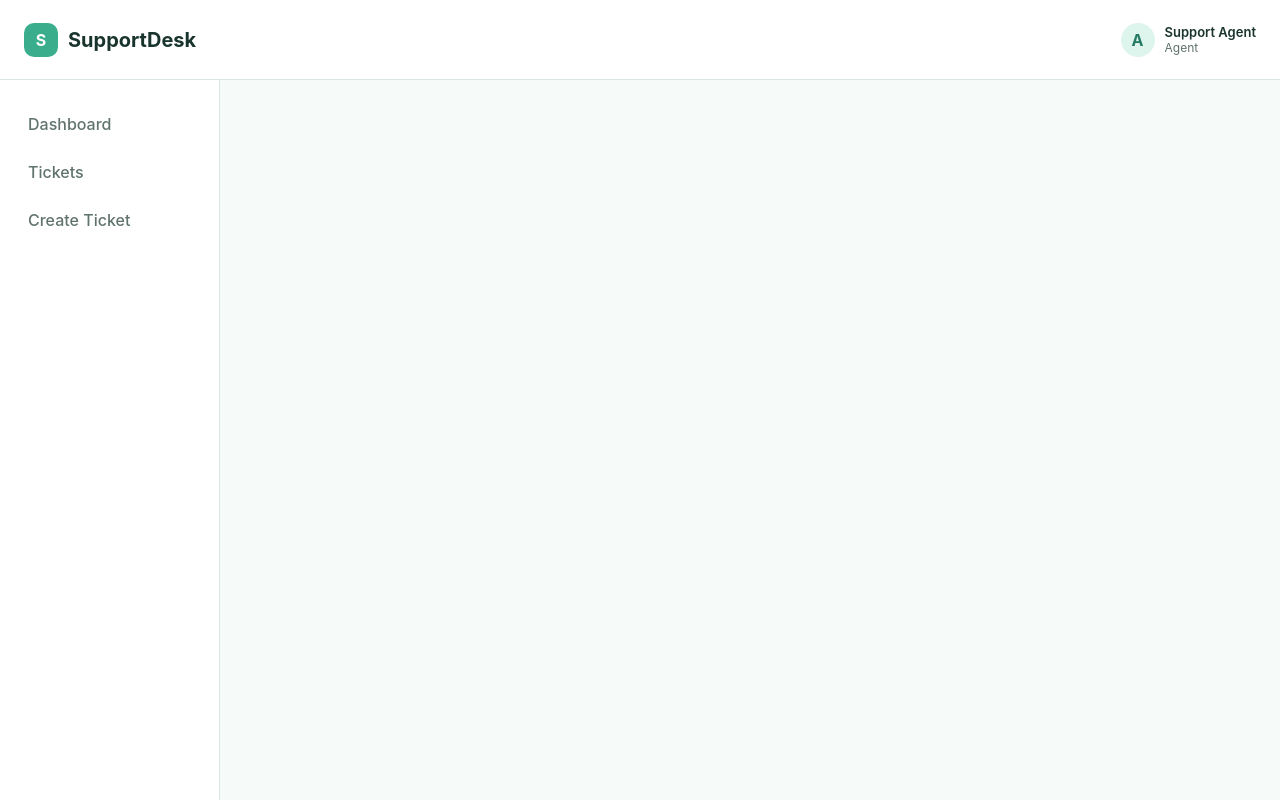
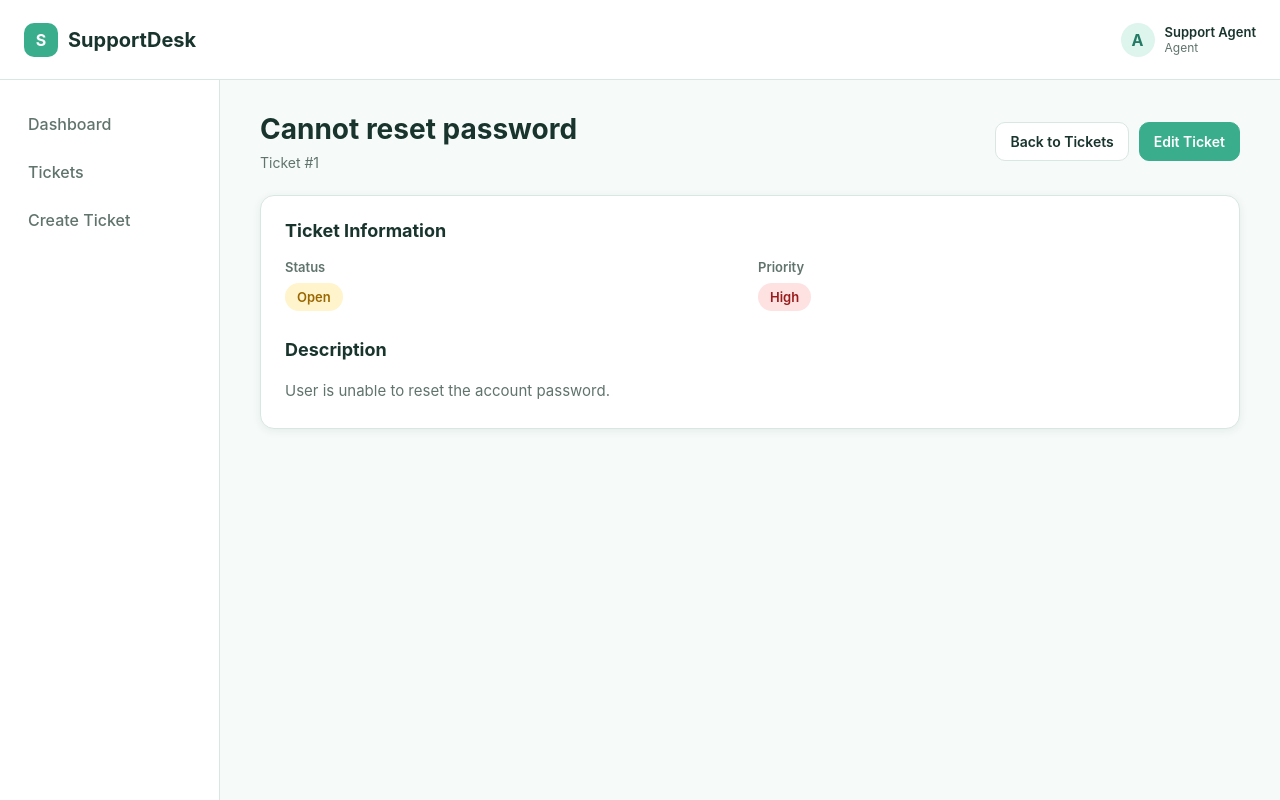
Before and after one commit to Andrew543210/react-ts-support-desk, a React (Vite) app: page /tickets/1 in a window 1280 px wide. Built offline with nearby package versions, Linux system fonts and the light colour scheme.

Commit message:
feat(tickets): add ticket details page and reusable badges

```diff
--- a/src/App.tsx
+++ b/src/App.tsx
@@ -6,6 +6,7 @@ import Dashboard from "./components/Dashboard/Dashboard"
 import TicketsPage from "./pages/TicketsPage/TicketsPage"
 import EditTicketPage from "./pages/EditTicketPage/EditTicketPage"
 import CreateTicketPage from "./pages/CreateTicketPage/CreateTicketPage"
+import TicketDetailsPage from "./pages/TicketDetailsPage/TicketDetailsPage"
 import styles from "./App.module.css"
 
 
@@ -46,6 +47,14 @@ function App() {
             }
           />
           <Route
+            path="/tickets/:id"
+            element={
+                <TicketDetailsPage
+                    tickets={tickets}
+                />
+            }
+          />
+          <Route
             path="/tickets/new"
             element={
                 <CreateTicketPage
--- /dev/null
+++ b/src/components/TicketBadge/TicketBadge.module.css
@@ -0,0 +1,39 @@
+.badge {
+  display: inline-flex;
+  align-items: center;
+  padding: 6px 12px;
+  border-radius: 999px;
+  font-size: 13px;
+  font-weight: 600;
+  white-space: nowrap;
+}
+
+.badge[data-status="open"] {
+  color: #9a6700;
+  background: #fff4cc;
+}
+
+.badge[data-status="in-progress"] {
+  color: #1d4ed8;
+  background: #dbeafe;
+}
+
+.badge[data-status="resolved"] {
+  color: #166534;
+  background: #dcfce7;
+}
+
+.badge[data-priority="high"] {
+  color: #991b1b;
+  background: #fee2e2;
+}
+
+.badge[data-priority="medium"] {
+  color: #9a6700;
+  background: #fff4cc;
+}
+
+.badge[data-priority="low"] {
+  color: #166534;
+  background: #dcfce7;
+}
--- /dev/null
+++ b/src/components/TicketBadge/TicketBadge.tsx
@@ -0,0 +1,32 @@
+import styles from "./TicketBadge.module.css"
+import type { TicketStatus, TicketPriority } from "../../types/Ticket"
+
+type TicketBadgeProps =
+    | {
+        kind: "status"
+        value: TicketStatus
+    }
+    | {
+        kind: "priority"
+        value: TicketPriority
+    }
+
+export default function TicketBadge({
+    kind,
+    value,
+}: TicketBadgeProps) {
+    const label = value
+        .split("-")
+        .map((word) => word.charAt(0).toUpperCase() + word.slice(1))
+        .join(" ")
+
+    return (
+        <span
+            className={styles.badge}
+            data-status={kind === "status" ? value : undefined}
+            data-priority={kind === "priority" ? value : undefined}
+        >
+            {label}
+        </span>
+    )
+}
--- a/src/components/TicketCard/TicketCard.module.css
+++ b/src/components/TicketCard/TicketCard.module.css
@@ -19,13 +19,12 @@
   flex-wrap: wrap;
 }
 
-.status,
-.priority {
-  margin: 0;
-  padding: 4px 8px;
-  border-radius: 999px;
+.metaGroup {
+  display: flex;
+  align-items: center;
+  gap: 6px;
   font-size: 12px;
-  font-weight: 600;
+  color: var(--color-text-secondary);
 }
 
 .description {
@@ -68,36 +67,6 @@
   border-color: var(--color-mint-300);
 }
 
-.open {
-  color: #9a6700;
-  background: #fff4cc;
-}
-
-.inProgress {
-  color: #1d4ed8;
-  background: #dbeafe;
-}
-
-.resolved {
-  color: #166534;
-  background: #dcfce7;
-}
-
-.high {
-  color: #991b1b;
-  background: #fee2e2;
-}
-
-.medium {
-  color: #9a6700;
-  background: #fff4cc;
-}
-
-.low {
-  color: #166534;
-  background: #dcfce7;
-}
-
 @media (max-width: 600px) {
   .card {
     padding: 16px;
@@ -115,7 +84,28 @@
   }
 
   .actions select,
-  .actions button {
+  .actions button,
+  .detailsLink {
     width: 100%;
   }
 }
+.detailsLink {
+  display: inline-flex;
+  align-items: center;
+  justify-content: center;
+  padding: 7px 10px;
+  border: 1px solid var(--color-border);
+  border-radius: var(--radius-sm);
+  background: var(--color-surface);
+  color: var(--color-mint-700);
+  text-decoration: none;
+  font: inherit;
+  transition:
+    background-color 0.2s ease,
+    border-color 0.2s ease;
+}
+
+.detailsLink:hover {
+  background: var(--color-mint-100);
+  border-color: var(--color-mint-300);
+}
--- a/src/components/TicketCard/TicketCard.tsx
+++ b/src/components/TicketCard/TicketCard.tsx
@@ -1,5 +1,7 @@
+import { Link } from "react-router-dom"
+import TicketBadge from "../TicketBadge/TicketBadge"
 import styles from "./TicketCard.module.css"
-import type { Ticket, TicketPriority, TicketStatus } from "../../types/Ticket"
+import type { Ticket, TicketStatus } from "../../types/Ticket"
 
 type TicketCardProps = {
     ticket: Ticket,
@@ -8,39 +10,35 @@ type TicketCardProps = {
     onEditTicket: (ticket: Ticket) => void
 }
 
-const statusClassMap: Record<TicketStatus, string> = {
-    open: styles.open,
-    "in-progress": styles.inProgress,
-    resolved: styles.resolved,
-}
-
-const priorityClassMap: Record<TicketPriority, string> = {
-    high: styles.high,
-    medium: styles.medium,
-    low: styles.low,
-}
-
-function formatLabel(value: string) {
-    return value
-        .split("-")
-        .map((word) => word.charAt(0).toUpperCase() + word.slice(1))
-        .join(" ")
-}
-
 export default function TicketCard({ ticket, onStatusChange, onDeleteTicket, onEditTicket }: TicketCardProps) {
     return (
         <li className={styles.card}>
             <h3 className={styles.title}>{ticket.title}</h3>
             <div className={styles.meta}>
-                <p className={`${styles.status} ${statusClassMap[ticket.status]}`}>
-                    Status: {formatLabel(ticket.status)}
-                </p>
-                <p className={`${styles.priority} ${priorityClassMap[ticket.priority]}`}>
-                    Priority: {formatLabel(ticket.priority)}
-                </p>
+                <div className={styles.metaGroup}>
+                    <span>Status:</span>
+                    <TicketBadge
+                        kind="status"
+                        value={ticket.status}
+                    />
+                </div>
+
+                <div className={styles.metaGroup}>
+                    <span>Priority:</span>
+                    <TicketBadge
+                        kind="priority"
+                        value={ticket.priority}
+                    />
+                </div>
             </div>
             <p className={styles.description}>{ticket.description}</p>
             <div className={styles.actions}>
+                <Link
+                    to={`/tickets/${ticket.id}`}
+                    className={styles.detailsLink}
+                >
+                    View Details
+                </Link>
                 <select
                     value={ticket.status}
                     onChange={(e) =>
--- /dev/null
+++ b/src/pages/TicketDetailsPage/TicketDetailsPage.module.css
@@ -0,0 +1,142 @@
+.page {
+  width: 100%;
+  max-width: 1000px;
+  margin: 0 auto;
+}
+
+.header {
+  display: flex;
+  align-items: center;
+  justify-content: space-between;
+  gap: 20px;
+  margin-bottom: 24px;
+}
+
+.title {
+  margin: 0 0 8px;
+  font-size: 28px;
+  color: var(--color-text-primary);
+}
+
+.ticketId {
+  margin: 0;
+  font-size: 14px;
+  color: var(--color-text-secondary);
+}
+
+.actions {
+  display: flex;
+  align-items: center;
+  gap: 10px;
+  flex-wrap: wrap;
+}
+
+.backLink,
+.editLink {
+  display: inline-flex;
+  align-items: center;
+  justify-content: center;
+  padding: 10px 14px;
+  border-radius: var(--radius-md);
+  font-size: 14px;
+  font-weight: 600;
+  text-decoration: none;
+  transition:
+    background-color 0.2s ease,
+    border-color 0.2s ease;
+}
+
+.backLink {
+  border: 1px solid var(--color-border);
+  background: var(--color-surface);
+  color: var(--color-text-primary);
+}
+
+.backLink:hover {
+  background: var(--color-mint-100);
+}
+
+.editLink {
+  border: 1px solid var(--color-mint-500);
+  background: var(--color-mint-500);
+  color: white;
+}
+
+.editLink:hover {
+  background: var(--color-mint-700);
+  border-color: var(--color-mint-700);
+}
+
+.card {
+  padding: 24px;
+  border: 1px solid var(--color-border);
+  border-radius: var(--radius-lg);
+  background: var(--color-surface);
+  box-shadow: var(--shadow-sm);
+}
+
+.sectionTitle {
+  margin: 0 0 18px;
+  font-size: 18px;
+  color: var(--color-text-primary);
+}
+
+.details {
+  display: grid;
+  grid-template-columns: repeat(2, minmax(0, 1fr));
+  gap: 16px;
+  margin: 0 0 28px;
+}
+
+.detailItem {
+  display: flex;
+  flex-direction: column;
+  align-items: flex-start;
+  gap: 8px;
+}
+
+.detailLabel {
+  font-size: 13px;
+  font-weight: 600;
+  color: var(--color-text-secondary);
+}
+
+.detailValue {
+  margin: 0;
+}
+
+.description {
+  margin: 0;
+  color: var(--color-text-secondary);
+  font-size: 15px;
+  line-height: 1.7;
+  overflow-wrap: anywhere;
+}
+
+@media (max-width: 600px) {
+  .header {
+    flex-direction: column;
+    align-items: flex-start;
+  }
+
+  .title {
+    font-size: 24px;
+  }
+
+  .actions {
+    width: 100%;
+  }
+
+  .backLink,
+  .editLink {
+    flex: 1;
+  }
+
+  .card {
+    padding: 16px;
+  }
+
+  .details {
+    grid-template-columns: 1fr;
+  }
+}
--- /dev/null
+++ b/src/pages/TicketDetailsPage/TicketDetailsPage.tsx
@@ -0,0 +1,90 @@
+import { Link, useParams } from "react-router-dom"
+import TicketBadge from "../../components/TicketBadge/TicketBadge"
+import type { Ticket } from "../../types/Ticket"
+import styles from "./TicketDetailsPage.module.css"
+
+type TicketDetailsPageProps = {
+    tickets: Ticket[]
+}
+
+export default function TicketDetailsPage({
+    tickets,
+}: TicketDetailsPageProps) {
+    const { id } = useParams()
+
+    const ticketId = Number(id)
+
+    const ticket = tickets.find(
+        (ticket) => ticket.id === ticketId
+    )
+
+    if (!ticket) {
+        return (
+            <section>
+                <h1>Ticket not found</h1>
+                <p>The requested ticket does not exist.</p>
+            </section>
+        )
+    }
+
+    return (
+    <section className={styles.page}>
+        <header className={styles.header}>
+            <div>
+                <h1 className={styles.title}>{ticket.title}</h1>
+                <p className={styles.ticketId}>Ticket #{ticket.id}</p>
+            </div>
+
+            <div className={styles.actions}>
+                <Link
+                    to="/tickets"
+                    className={styles.backLink}
+                >
+                    Back to Tickets
+                </Link>
+
+                <Link
+                    to={`/tickets/${ticket.id}/edit`}
+                    className={styles.editLink}
+                >
+                    Edit Ticket
+                </Link>
+            </div>
+        </header>
+
+        <article className={styles.card}>
+            <h2 className={styles.sectionTitle}>
+                Ticket Information
+            </h2>
+
+            <dl className={styles.details}>
+                <div className={styles.detailItem}>
+                    <dt className={styles.detailLabel}>Status</dt>
+                    <dd className={styles.detailValue}>
+                        <TicketBadge
+                            kind="status"
+                            value={ticket.status}
+                        />
+                    </dd>
+                </div>
+
+                <div className={styles.detailItem}>
+                    <dt className={styles.detailLabel}>Priority</dt>
+                    <dd className={styles.detailValue}>
+                        <TicketBadge
+                            kind="priority"
+                            value={ticket.priority}
+                        />
+                    </dd>
+                </div>
+            </dl>
+
+            <h2 className={styles.sectionTitle}>Description</h2>
+
+            <p className={styles.description}>
+                {ticket.description}
+            </p>
+        </article>
+    </section>
+)
+}
```
